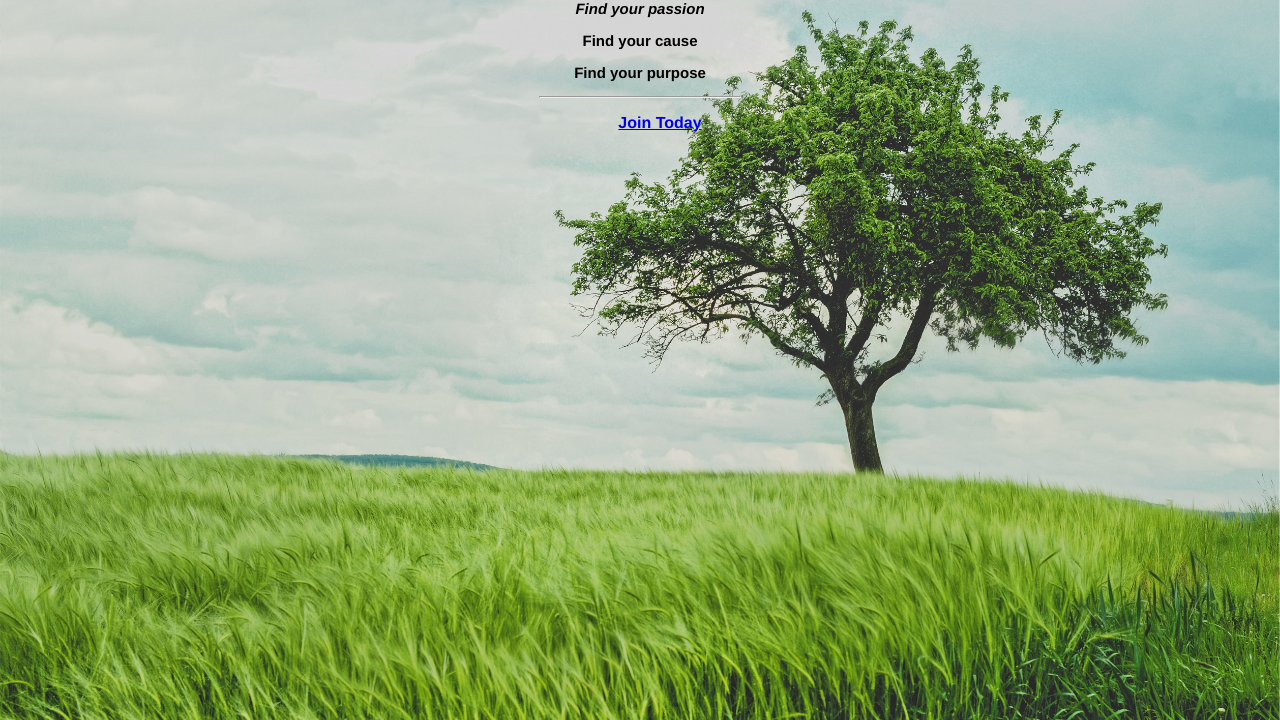
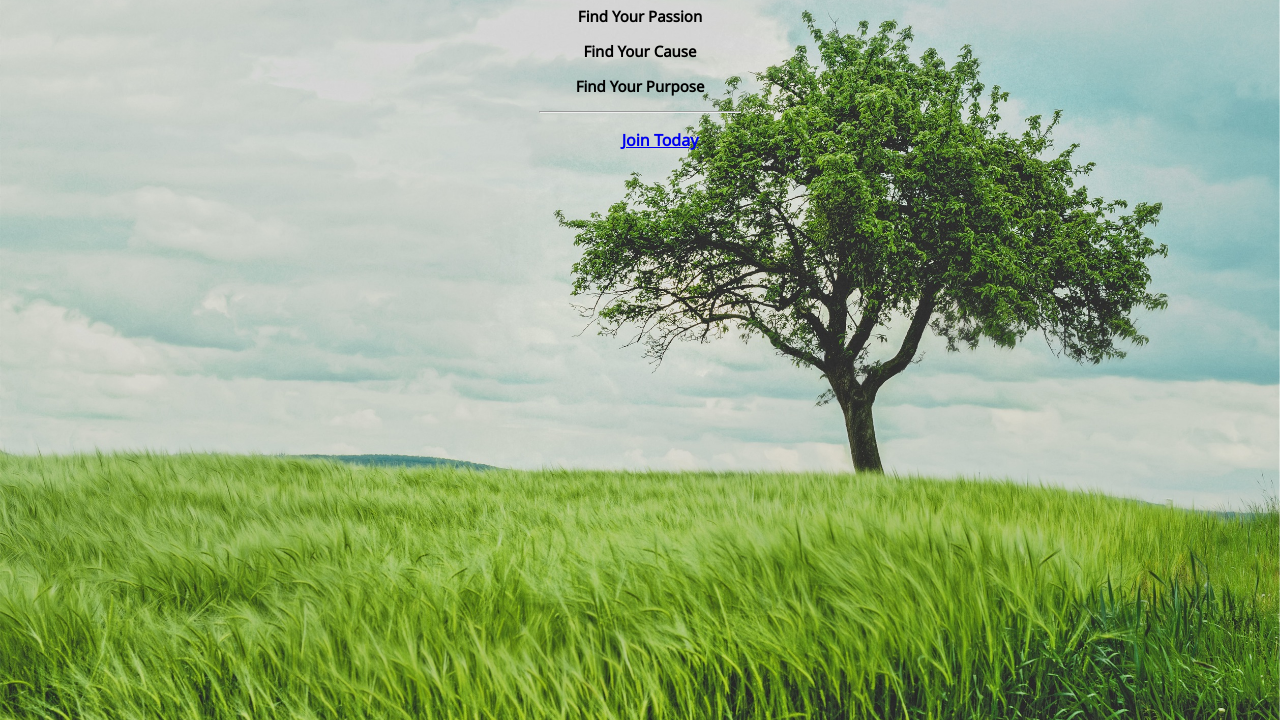
Before and after one commit to gatorbaittx/gatorbaittx.github.io, a plain HTML site: page index.html in a window 1280 px wide. Shown: the part 80-800 px from the top of the page. Drawn offline with Linux system fonts and the light colour scheme.

Commit message:
Unit 4 google fonts Noto Sans

```diff
--- a/css/main.css
+++ b/css/main.css
@@ -6,7 +6,9 @@ body {
  	text-align: center;
   	background-image: url("main_tree.jpg");
   	background-size: cover;
-  	font-family: Helvetica;
+  	font-family: 'Noto Sans', sans-serif;
+  	/* font-family: 'Raleway', sans-serif; */
+  	/*font-family: Helvetica; */
 }
 
 hr {
--- a/index.html
+++ b/index.html
@@ -5,6 +5,8 @@
 
 <head>
 	<title>The Giving Tree</title>
+	<!-- <link href='https://fonts.googleapis.com/css?family=Raleway' rel='stylesheet' type='text/css'> -->
+	<link href='https://fonts.googleapis.com/css?family=Noto+Sans' rel='stylesheet' type='text/css'>
 	<link rel="stylesheet" type="text/css" href="css/main.css">
 </head>
 
@@ -12,10 +14,12 @@
 
 	<h1>The Giving Tree</h1>
 
-	<p id="slogan">Find your passion</p>
+	<!-- <p id="slogan">Find your passion</p> -->
 
-	<p>Find your cause</p>
-	<p>Find your purpose</p>
+	<p>Find Your Passion</p>
+	<p>Find Your Cause</p>
+	<p>Find Your Purpose</p>
+
 	<hr>
 	<p>
 	<ul>
```
